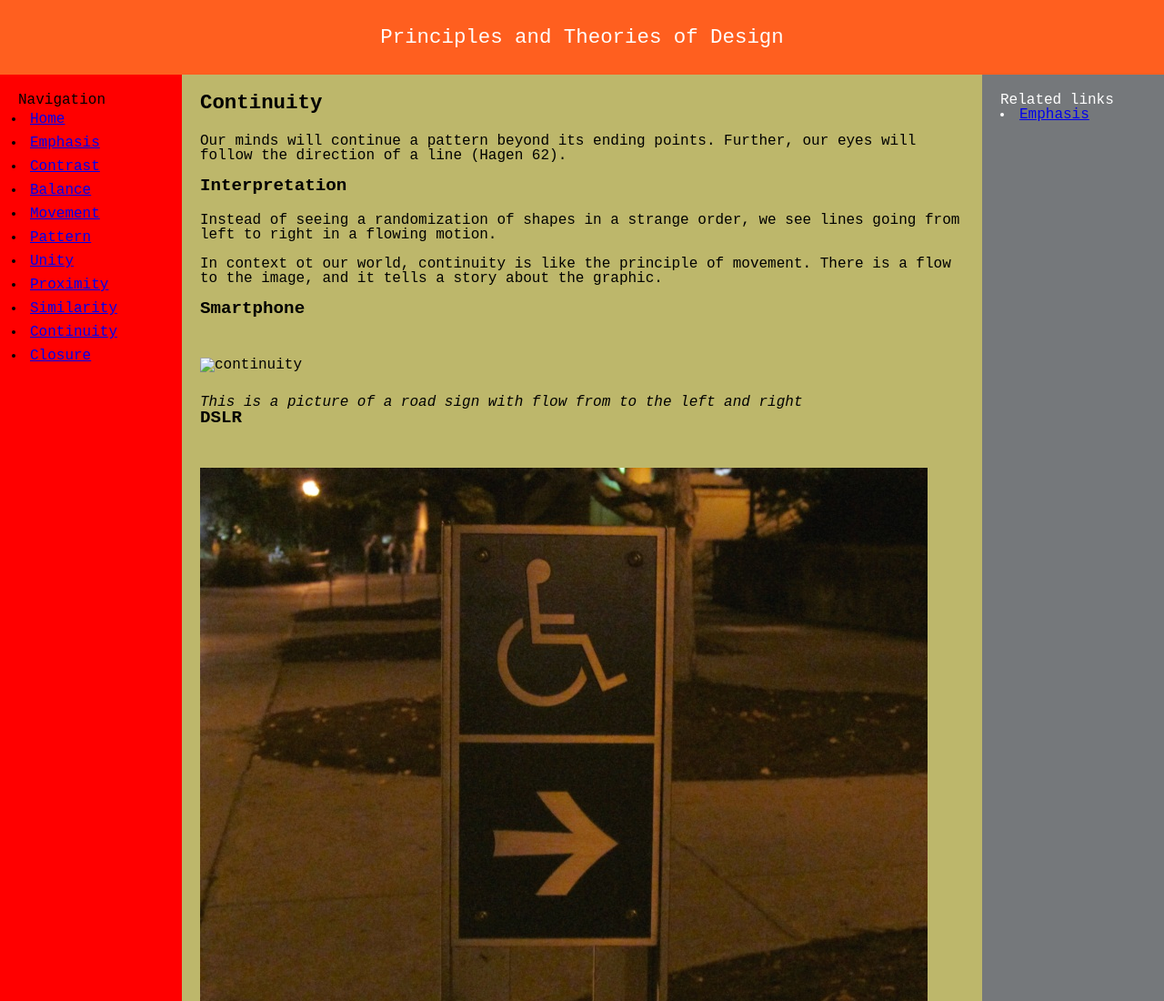
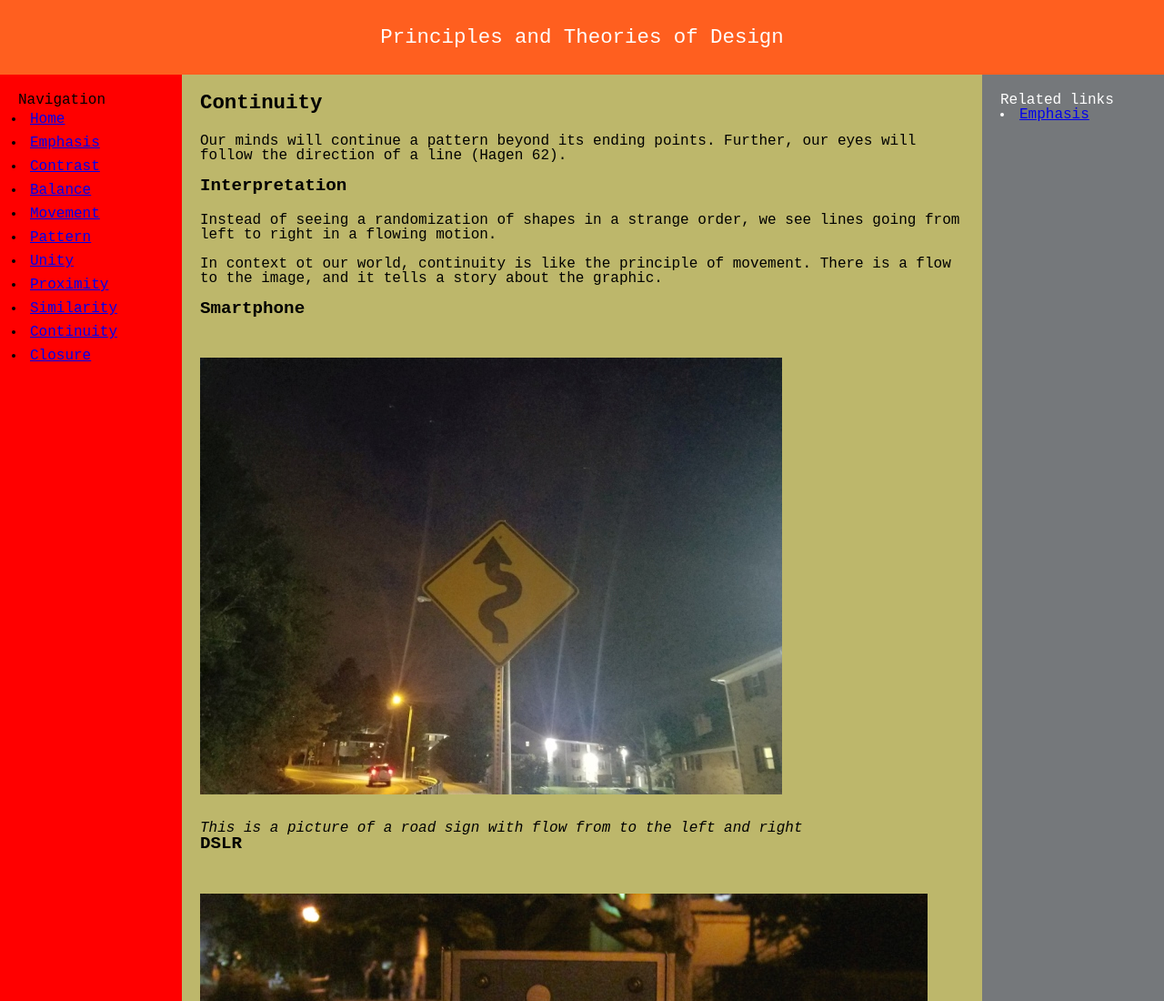
Before and after one commit to brandon7777/design-principles, a plain HTML site: page continuity.html in a window 1280 px wide. Shown: the top 1100 px of the page at 91% size. Drawn offline with Linux system fonts and the light colour scheme.

Commit message:
Update continuity.html
many more error fixes

```diff
--- a/continuity.html
+++ b/continuity.html
@@ -35,7 +35,7 @@
      </ul>
        <h2>Smartphone</h2>
     <figure>
-     <img src="continuity1.jpg" class="responsive" alt="continuity"/>
+     <img src="continuity.jpg" class="responsive" alt="continuity"/>
      <figcaption>This is a picture of a road sign with flow from to the left and right</figcaption>
    </figure>
      <h2>DSLR</h2>
```
